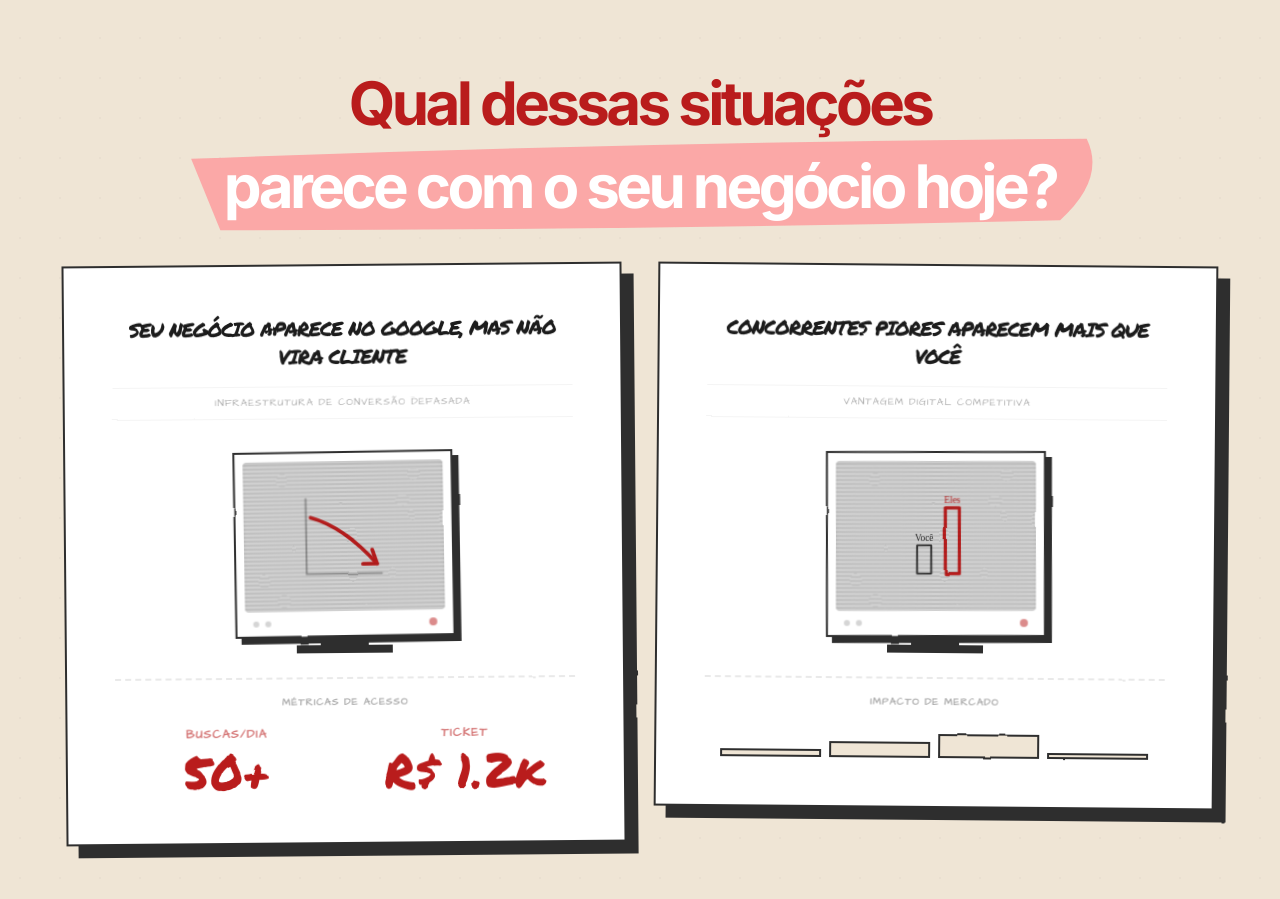
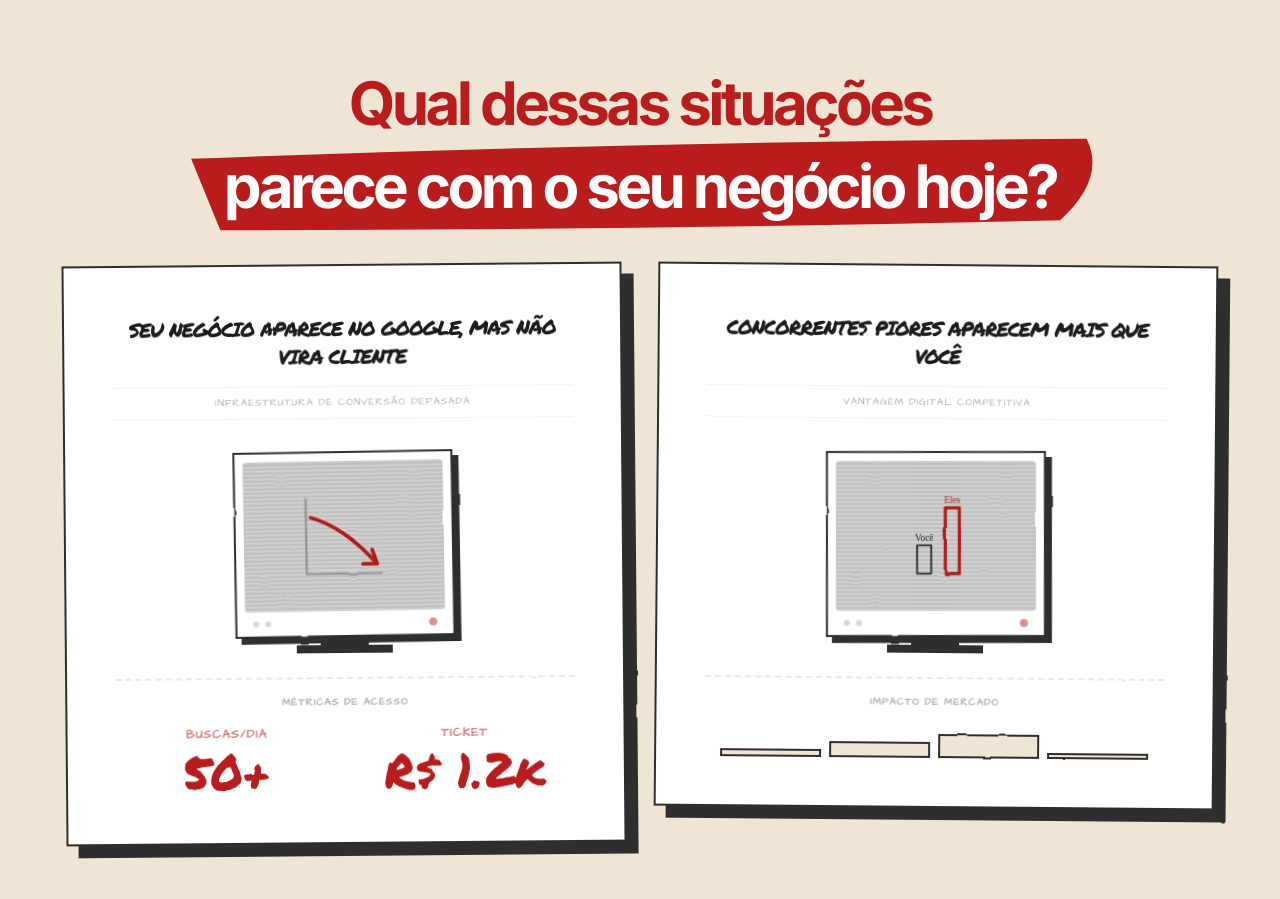
Before and after one commit to gabrsena/UPPER, a Next.js app: page / in a window 1280 px wide. Shown: the part 960-1859 px from the top of the page. Built offline with nearby package versions, Linux system fonts and the light colour scheme.

Commit message:
style: refine manifesto red box and navbar scroll background

```diff
--- a/components/layout/navbar.tsx
+++ b/components/layout/navbar.tsx
@@ -84,7 +84,7 @@ export const Navbar = ({ onTriggerSecretOffer, customLinks }: { onTriggerSecretO
       <nav
         className={`navbar-fixed w-full fixed top-0 left-0 z-[500] transition-all duration-[0.35s] ease-in-out py-4 md:py-6 ${
           isScrolled
-            ? "bg-[#f7f3ec] shadow-[0_4px_20px_rgba(45,45,45,0.08)] border-b border-[#2d2d2d]/5"
+            ? "bg-[#efe5d5]/80 backdrop-blur-md shadow-[0_4px_20px_rgba(45,45,45,0.08)] border-b border-[#2d2d2d]/5"
             : "bg-transparent"
         }`}
       >
--- a/components/sections/manifesto.tsx
+++ b/components/sections/manifesto.tsx
@@ -141,7 +141,7 @@ export const Manifesto = ({ cityName }: { cityName?: string }) => {
               <span className="">Qual dessas situações</span> <br />
               <span className="relative inline-block mt-2">
                 <svg className="absolute inset-0 w-[110%] h-[120%] -z-10 -top-[10%] -left-[5%] rotate-[-1deg]" preserveAspectRatio="none" viewBox="0 0 100 100">
-                  <path d="M2,10 Q50,0 98,5 Q100,50 95,95 Q50,98 5,90 Z" fill="#fca5a5" fillOpacity="0.95" />
+                  <path d="M2,10 Q50,0 98,5 Q100,50 95,95 Q50,98 5,90 Z" fill="#b91c1c" fillOpacity="1" />
                 </svg>
                 <span className="relative z-10 px-2 text-white">parece com o seu negócio {cityName ? `em ${cityName}` : "hoje"}?</span>
               </span>
```
